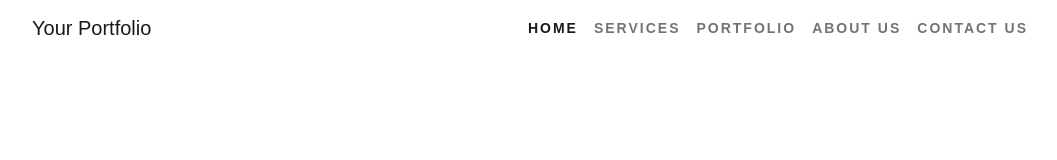
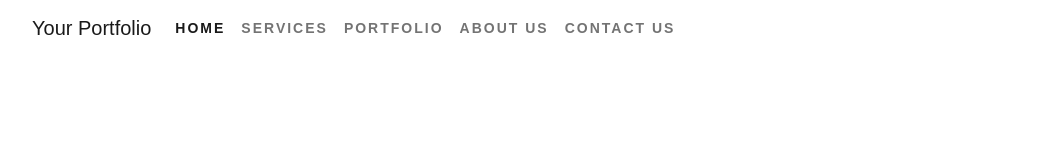
Before and after one commit to Affordable-IT-BD/My-Portfolio-Theme, a plain HTML site: page index.html in a window 1280 px wide. Shown: the whole page, without its empty margins (106-1163 px from the left). Drawn offline with nearby package versions, Linux system fonts and the light colour scheme; a web font is replaced by a local one.

Commit message:
Update index.html

```diff
--- a/index.html
+++ b/index.html
@@ -26,7 +26,7 @@
         <span class="navbar-toggler-icon"></span>
       </button>
       <div class="collapse navbar-collapse" id="navbarSupportedContent">
-        <ul class="navbar-nav ml-auto mb-2 mb-lg-0">
+        <ul class="navbar-nav ">
           <li class="nav-item">
             <a class="nav-link active" aria-current="page" href="#">Home</a>
           </li>
```
